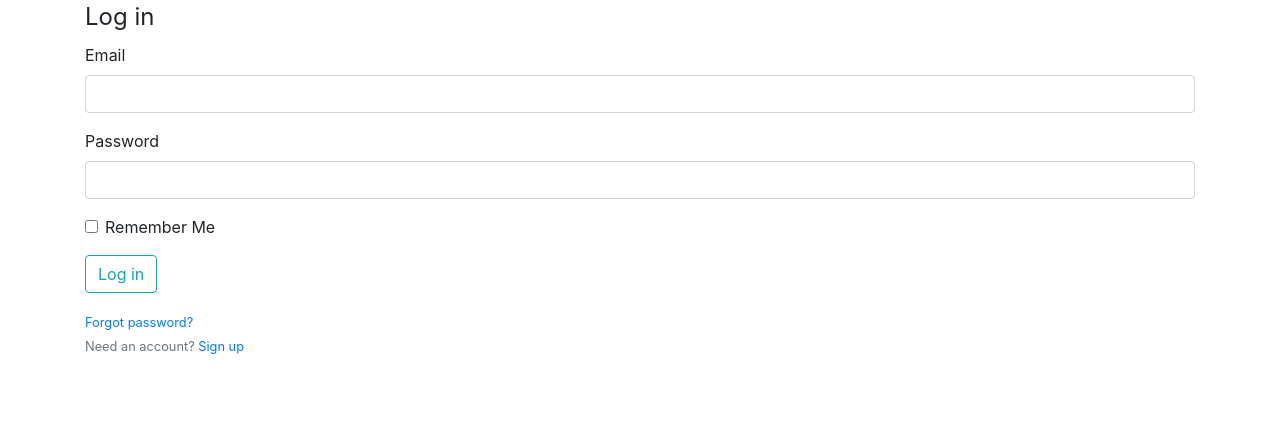
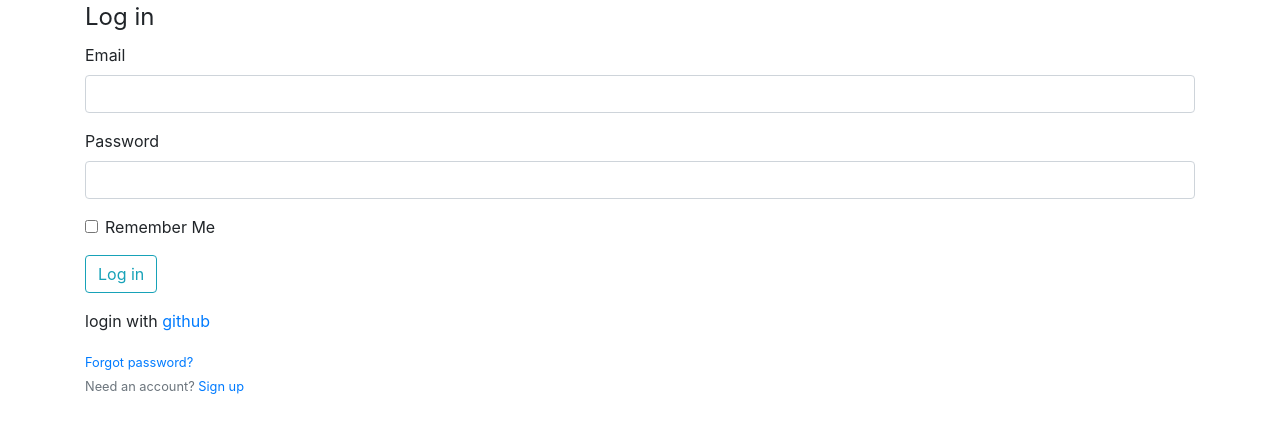
Before and after one commit to ydunbar/ada-capstone, a Flask app: page /login in a window 1280 px wide. Shown: the part 57-490 px from the top of the page. Run offline with Flask 2, Linux system fonts and the light colour scheme; parts of the project's set-up code (start-up, migrations or seed data) failed here and were passed over; some libraries are stand-ins or nearby versions.

Commit message:
Added urls to github login

```diff
--- a/app/routes.py
+++ b/app/routes.py
@@ -41,8 +41,8 @@ def github_logged_in(blueprint, token):
             user = User(username=username, email=email, image=avatar_url)
             db.session.add(user)
             db.session.commit()
-            flash('You are logged in as {}'.format(account_info_json['login']), 'success')
         login_user(user)
+        flash('You are logged in as {}'.format(account_info_json['login']), 'success')
 
 
 @app.route('/')
--- a/app/templates/login.html
+++ b/app/templates/login.html
@@ -26,6 +26,7 @@
                 {{ form.submit(class="btn btn-outline-info") }}
             </div>
             {{ form.csrf_token }}
+            <p>login with <a href="{{ url_for('github.login') }}">github</a></p>
             <small class="text-muted">
                 <!-- update link -->
                 <a href="#">Forgot password?</a>
--- a/app/templates/register.html
+++ b/app/templates/register.html
@@ -56,6 +56,7 @@
         </form>
     </div>
     <div>
+        <p>Sign up with <a href="{{ url_for('github.login') }}">github</a></p>
         <small class="text-muted">
             Already have an account? <a href="{{ url_for('login') }}">Sign in</a>
         </small>
```
Also changed, not shown: app/site.db.
